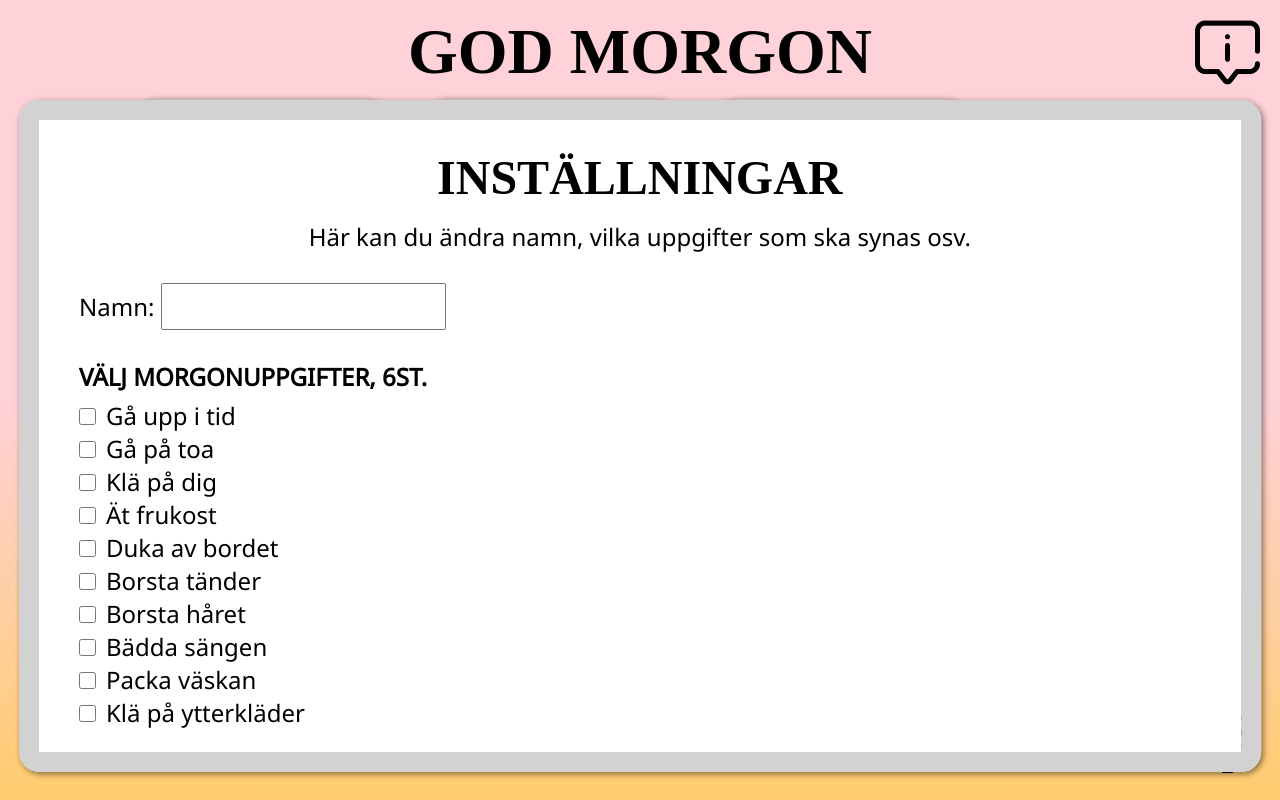
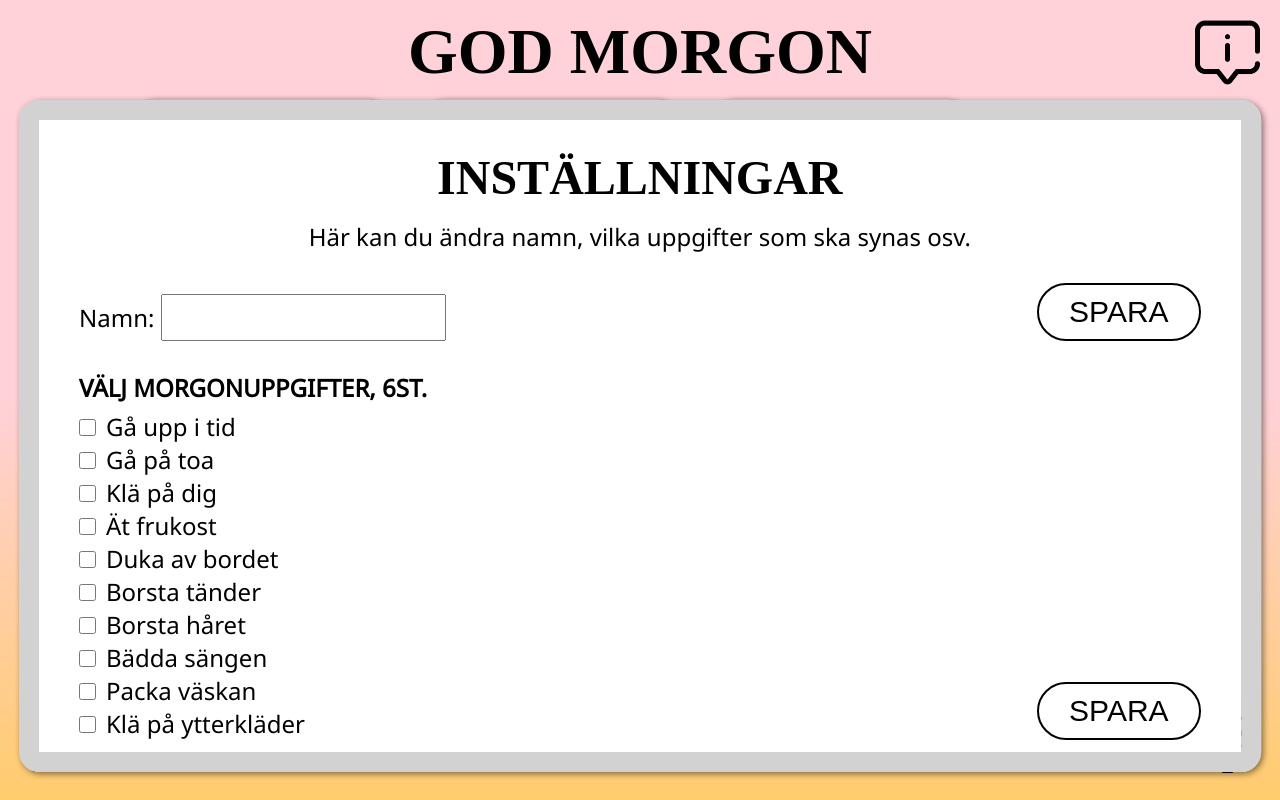
Before and after one commit to elinamren/kids-routine, a React (Create React App) app: page / in a window 1280 px wide. Both pictures are taken after a click on the button 1227 px from the left and 744 px from the top of the page. Built offline with nearby package versions, Linux system fonts and the light colour scheme; a web font is replaced by a local one.

Commit message:
buttons on each setting to clear up. button onclick animation

```diff
--- a/src/App.css
+++ b/src/App.css
@@ -65,6 +65,12 @@ button {
   padding: 15px 40px;
   cursor: pointer;
   margin: 5px;
+  transition: 0.3s ease;
+}
+
+button:active {
+  transform: scale(0.9);
+  animation-duration: 0.1;
 }
 
 .small-button {
--- a/src/components/settings/NameInput.js
+++ b/src/components/settings/NameInput.js
@@ -1,6 +1,7 @@
 const NameInput = (props) => {
   return (
-    <div className="settings-container">
+    <div className="settings-container flexbox">
+      <div>
         <label htmlFor="name">Namn: </label>
         <input
           type="text"
@@ -9,6 +10,10 @@ const NameInput = (props) => {
           // value={props.value}
         />
       </div>
+      <button className="small-button" onClick={props.saveName}>
+        Spara
+      </button>
+    </div>
   );
 };
 
--- a/src/components/settings/SettingsMorningCards.js
+++ b/src/components/settings/SettingsMorningCards.js
@@ -8,7 +8,8 @@ const SettingsMorningCards = (props) => {
   // }
   return (
     // loopa igenom, om namnet finns  i listan checked
-    <div className="settings-container">
+    <div className="settings-container flexbox">
+      <div>
         <h4>Välj morgonuppgifter, 6st.</h4>
         {morningCards.map((card) => {
           return (
@@ -22,6 +23,10 @@ const SettingsMorningCards = (props) => {
           );
         })}
       </div>
+      <button className="small-button" onClick={props.saveMorning}>
+        Spara
+      </button>
+    </div>
   );
 };
 
--- a/src/components/settings/SettingsNightCards.js
+++ b/src/components/settings/SettingsNightCards.js
@@ -3,19 +3,24 @@ import nightCards from "../nightCards";
 
 const SettingsNightCards = (props) => {
   return (
-    <div className="settings-container">
+    <div className="settings-container flexbox">
+      <div>
         <h4>Välj kvällsuppgifter, 6st.</h4>
         {nightCards.map((card) => {
           return (
             <Checkbox
               name={card.title}
-            handleCheckbox={props.handleCheckbox}
+              handleCheckbox={props.handleCheckboxNight}
               key={card.id}
               id={card.id}
             />
           );
         })}
       </div>
+      <button className="small-button" onClick={props.saveNight}>
+        Spara
+      </button>
+    </div>
   );
 };
 
```
Lines whose indentation alone changed are shown as unchanged.
